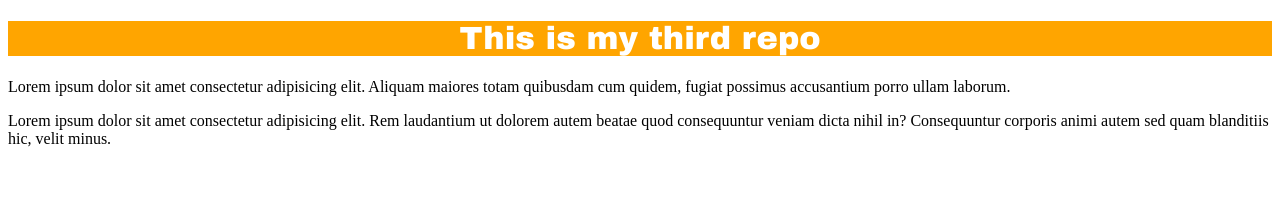
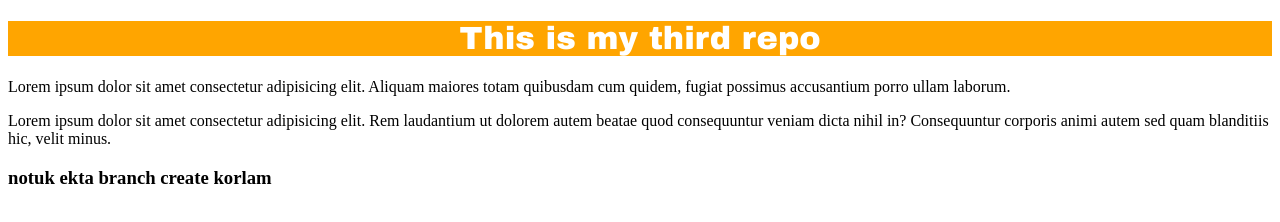
Before and after one commit to dmemon80/my-third-repo, a plain HTML site: page index.html in a window 1280 px wide. Drawn offline with Linux system fonts and the light colour scheme.

Commit message:
extra branch

```diff
--- a/index.html
+++ b/index.html
@@ -15,6 +15,7 @@
         Lorem ipsum dolor sit amet consectetur adipisicing elit. Aliquam maiores totam quibusdam cum quidem, fugiat possimus accusantium porro ullam laborum.
 
         <p>Lorem ipsum dolor sit amet consectetur adipisicing elit. Rem laudantium ut dolorem autem beatae quod consequuntur veniam dicta nihil in? Consequuntur corporis animi autem sed quam blanditiis hic, velit minus.</p>
+        <h3>notuk ekta branch create korlam</h3>
     </p>
 </body>
 
```
